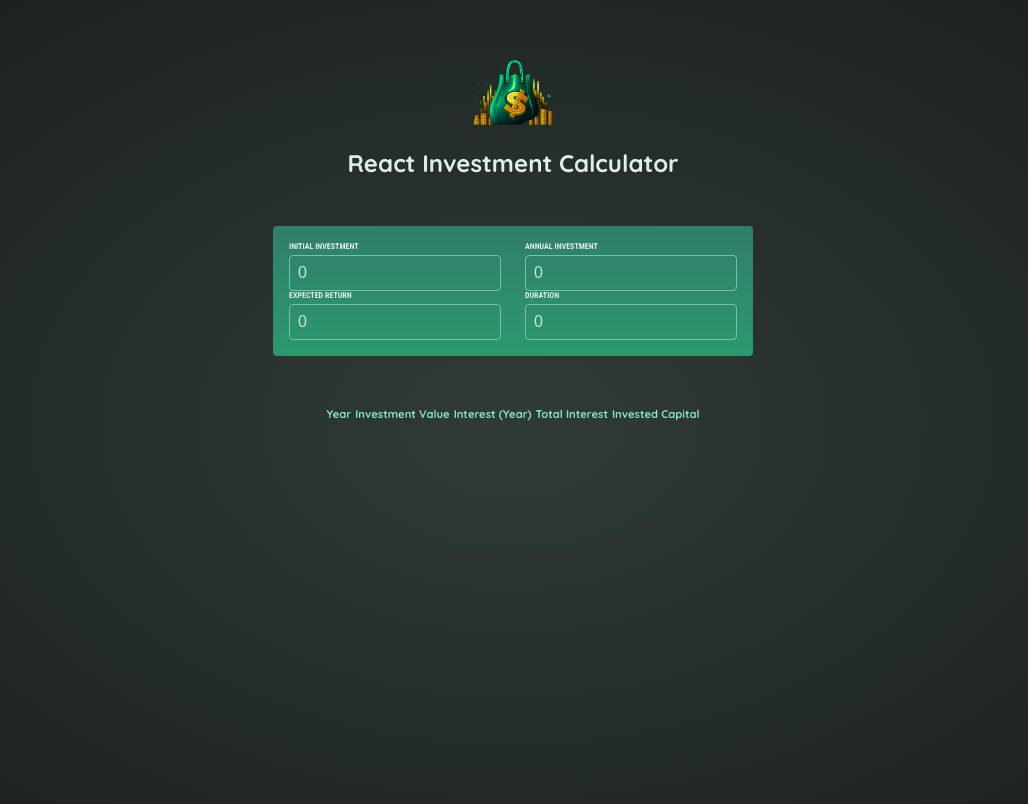
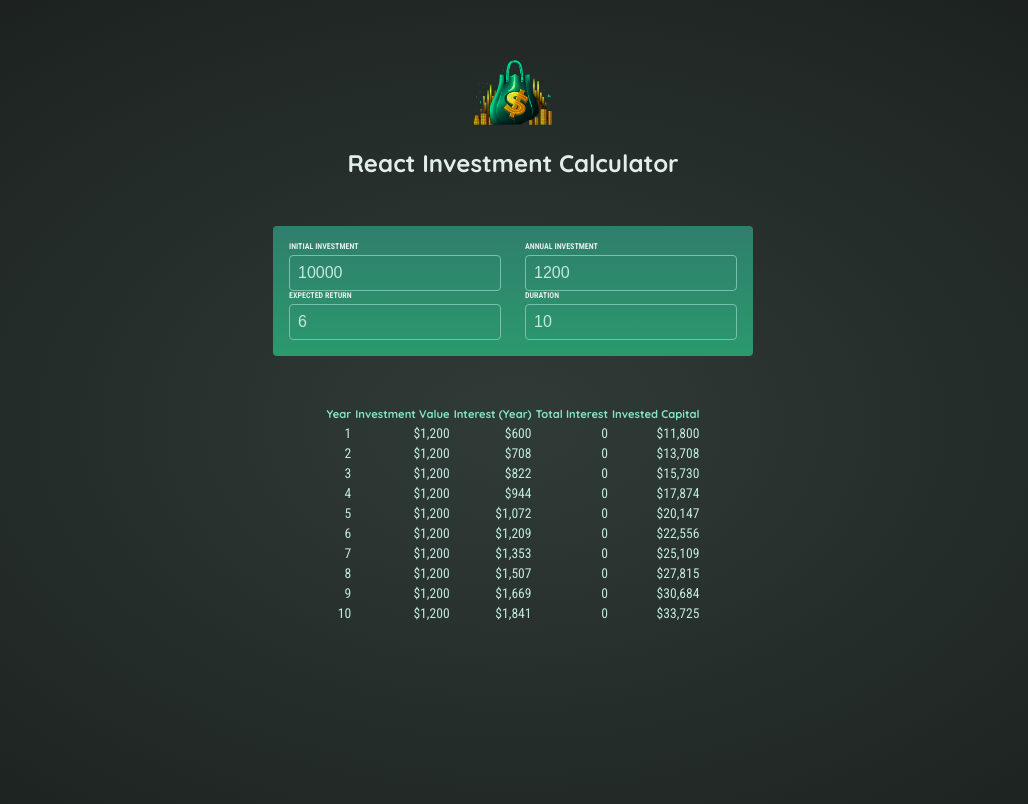
Before and after one commit to kei1-st/KabuMeter, a React (Vite) app: page / in a window 1280 px wide. Shown: the top 804 px of the page, without its empty margins (127-1155 px from the left). Built offline with nearby package versions, Linux system fonts and the light colour scheme.

Commit message:
change initial values

```diff
--- a/src/App.jsx
+++ b/src/App.jsx
@@ -4,10 +4,10 @@
 import { useState } from 'react';
 
 function App() {
-  const [initialInvestment, setInitialInvestment] = useState(0);
-  const [annualInvestment, setAnnualInvestment] = useState(0);
-  const [expectedReturn, setExpectedReturn] = useState(0);
-  const [duration, setDuration] = useState(0);
+  const [initialInvestment, setInitialInvestment] = useState(10000);
+  const [annualInvestment, setAnnualInvestment] = useState(1200);
+  const [expectedReturn, setExpectedReturn] = useState(6);
+  const [duration, setDuration] = useState(10);
 
   function setInitialInvestmentValue(e) {
     setInitialInvestment(e.target.value);
```
